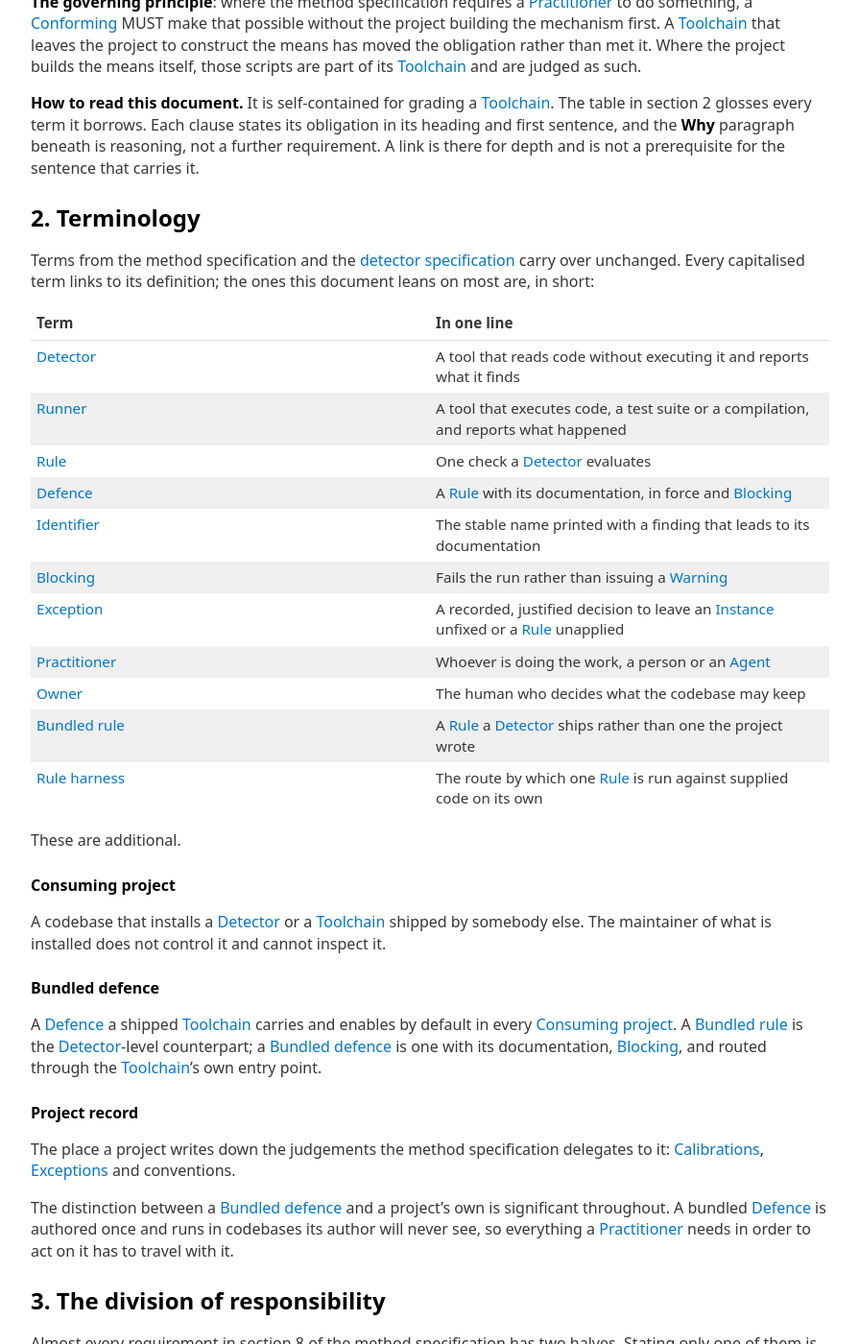
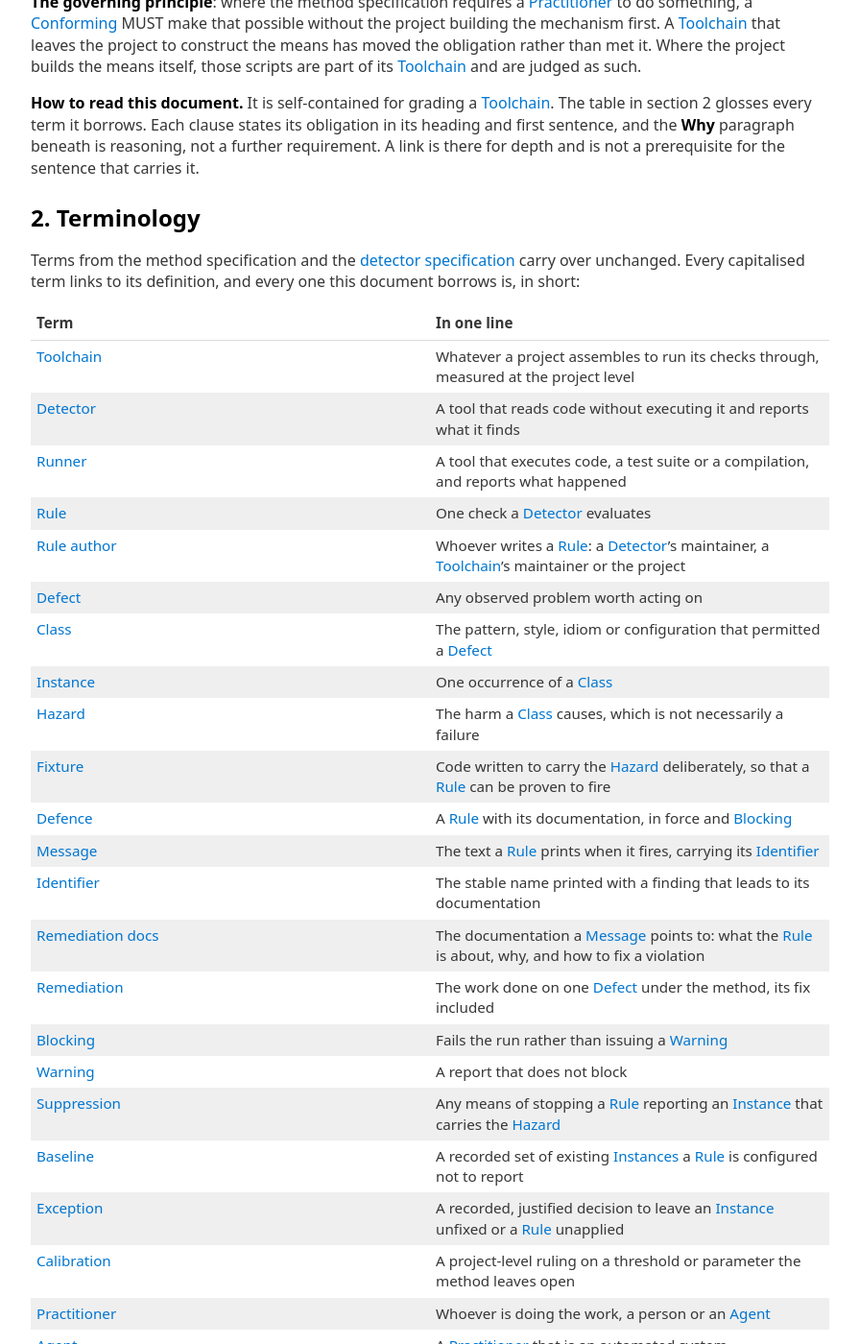
Before and after one commit to Defence-Before-Fix/defence-before-fix.github.io, a Jekyll site: the page built from TOOLING-SPEC.md, in a window 1280 px wide and 1400 px high, scrolled down 907 px. Shown: the whole window at 96% size, without its empty margins (192-1087 px from the left). Built offline with Jekyll 4.4.1, drawn with Linux system fonts in a browser that asks for light colours; our own code applies the rules of GitHub Pages for plain Markdown files; some of the changed text lies outside the part shown.

Commit message:
Toolchain 2, 4.2, 4.3, 9.1 and 9.2: the passages run 33 failed on, made clearer
Clarity, no obligation changed. Section 1 says the section 2 table glosses every term the
document borrows, and it glossed eleven of twenty-seven: it now glosses all of them,
Remediation and Remediation docs among them, each from its defining entry, and says that a
blocking rule with missing documentation is not yet a defence but is still reached by clauses
4.2, 5.1 and 8.1, after three readers set the Defence row against those clauses. Clause 4.2
says one identifier that does not resolve fails it, as clause 4.1's table already shows, and
names the acceptable forms of lookup, after two readers graded it as met in part. Clause 4.3's
heading names disabling as well as a defence of its own, as its body and the key's restatement
do, after four readers set heading against body. Clause 9.1 says the artefact grade counts what
the shipped toolchain supplies and grades the mechanism, not a consumer's content. Clause 9.2
keeps "The declaration is optional." and says the gap record binds a project that declares,
with a gap method clause 3.2 requires recorded either way.

The 4.3 heading's anchor changed, so the ten links to it are re-pointed: one in the
toolchain QUESTIONS.md, two in its KEY.md, one in CHANGELOG.md and six in the register pages.
Only the link target changed; no word of a question or a key answer did.

Co-Authored-By: Claude Opus 5.5 <noreply@anthropic.com>

```diff
--- a/TOOLING-SPEC.md
+++ b/TOOLING-SPEC.md
@@ -47,21 +47,41 @@ link is there for depth and is not a prerequisite for the sentence that carries
 ## 2. Terminology
 
 Terms from the method specification and the [detector specification](DETECTOR-SPEC.md) carry over unchanged. Every
-capitalised term links to its definition; the ones this document leans on most are, in short:
+capitalised term links to its definition, and every one this document borrows is, in short:
 
-| Term           | In one line                                                                         |
-| -------------- | ----------------------------------------------------------------------------------- |
-| [Detector]     | A tool that reads code without executing it and reports what it finds               |
-| [Runner]       | A tool that executes code, a test suite or a compilation, and reports what happened |
-| [Rule]         | One check a [Detector] evaluates                                                    |
-| [Defence]      | A [Rule] with its documentation, in force and [Blocking]                            |
-| [Identifier]   | The stable name printed with a finding that leads to its documentation              |
-| [Blocking]     | Fails the run rather than issuing a [Warning]                                       |
-| [Exception]    | A recorded, justified decision to leave an [Instance] unfixed or a [Rule] unapplied |
-| [Practitioner] | Whoever is doing the work, a person or an [Agent]                                   |
-| [Owner]        | The human who decides what the codebase may keep                                    |
-| [Bundled rule] | A [Rule] a [Detector] ships rather than one the project wrote                       |
-| [Rule harness] | The route by which one [Rule] is run against supplied code on its own               |
+| Term               | In one line                                                                                        |
+| ------------------ | -------------------------------------------------------------------------------------------------- |
+| [Toolchain]        | Whatever a project assembles to run its checks through, measured at the project level              |
+| [Detector]         | A tool that reads code without executing it and reports what it finds                              |
+| [Runner]           | A tool that executes code, a test suite or a compilation, and reports what happened                |
+| [Rule]             | One check a [Detector] evaluates                                                                   |
+| [Rule author]      | Whoever writes a [Rule]: a [Detector]'s maintainer, a [Toolchain]'s maintainer or the project      |
+| [Defect]           | Any observed problem worth acting on                                                               |
+| [Class]            | The pattern, style, idiom or configuration that permitted a [Defect]                               |
+| [Instance]         | One occurrence of a [Class]                                                                        |
+| [Hazard]           | The harm a [Class] causes, which is not necessarily a failure                                      |
+| [Fixture]          | Code written to carry the [Hazard] deliberately, so that a [Rule] can be proven to fire            |
+| [Defence]          | A [Rule] with its documentation, in force and [Blocking]                                           |
+| [Message]          | The text a [Rule] prints when it fires, carrying its [Identifier]                                  |
+| [Identifier]       | The stable name printed with a finding that leads to its documentation                             |
+| [Remediation docs] | The documentation a [Message] points to: what the [Rule] is about, why, and how to fix a violation |
+| [Remediation]      | The work done on one [Defect] under the method, its fix included                                   |
+| [Blocking]         | Fails the run rather than issuing a [Warning]                                                      |
+| [Warning]          | A report that does not block                                                                       |
+| [Suppression]      | Any means of stopping a [Rule] reporting an [Instance] that carries the [Hazard]                   |
+| [Baseline]         | A recorded set of existing [Instances] a [Rule] is configured not to report                        |
+| [Exception]        | A recorded, justified decision to leave an [Instance] unfixed or a [Rule] unapplied                |
+| [Calibration]      | A project-level ruling on a threshold or parameter the method leaves open                          |
+| [Practitioner]     | Whoever is doing the work, a person or an [Agent]                                                  |
+| [Agent]            | A [Practitioner] that is an automated system                                                       |
+| [Owner]            | The human who decides what the codebase may keep                                                   |
+| [Conform]          | To satisfy every mandatory requirement of what is claimed; satisfying most is not [Conformance]    |
+| [Bundled rule]     | A [Rule] a [Detector] ships rather than one the project wrote                                      |
+| [Rule harness]     | The route by which one [Rule] is run against supplied code on its own                              |
+
+A [Rule] the [Toolchain] runs as [Blocking] alongside its [Defences], but whose documentation
+is missing, is not yet a [Defence]. Clauses 4.2, 5.1 and 8.1 still reach it: its missing
+documentation is the failure clauses 4.2 and 8.1 exist to catch, not a reason they do not apply.
 
 These are additional.
 
@@ -156,9 +176,12 @@ clause 3.2. A gap recorded is not a gap closed.
 This clause widens the [detector specification](DETECTOR-SPEC.md)'s reach: that document resolves
 [Bundled rules] only, and this one covers every [Identifier] the project can see, the project's
 own [Rules] included. The [Toolchain] MUST resolve every [Identifier] its [Defences]
-print to [Remediation docs] on disk. The mechanism is keyed on the
+print to [Remediation docs] on disk. One [Identifier] that does not resolve fails this clause,
+however many others do. The mechanism is keyed on the
 [Identifier] exactly as printed, and it covers the project's own [Rules] and
-every [Bundled defence]. Those [Remediation docs] MUST ship
+every [Bundled defence]. A command, an index file, or a listing that gives each [Identifier] the
+path of its documentation are all acceptable forms, as clause 6.1 of the
+[detector specification](DETECTOR-SPEC.md) allows for a [Detector]. Those [Remediation docs] MUST ship
 with the project or with the [Toolchain], at a version tracked together. The
 [Toolchain] MUST also give that documentation a place to live, so that a
 [Rule author] adding a [Rule] knows where its documentation goes.
@@ -179,7 +202,7 @@ reader, which for an [Agent] means mechanically and on disk, and the project's o
 has a [Message] that names a pattern without leading anywhere, which method clause 3.6 says
 does not [Conform].
 
-### 4.3 The toolchain MUST forbid, through a defence of its own, every suppression route that bypasses the project record
+### 4.3 The toolchain MUST forbid every suppression route that bypasses the project record, by disabling it or by a defence of its own
 
 A [Conforming] [Toolchain] MUST disable every [Suppression]
 route that bypasses the [Project record], or MUST run a [Blocking]
@@ -416,7 +439,12 @@ As a project, it follows the method with its own assembled [Toolchain], like any
 project, and is graded against this document and section 7 of the method specification on that
 basis. As an artefact, what it ships is graded for its consumers: a [Detector] against
 [the detector specification](DETECTOR-SPEC.md), a [Toolchain] against this document as it stands
-when installed into a [Consuming project] with nothing else built around it. The two
+when installed into a [Consuming project] with nothing else built around it. That grade
+counts only what the shipped [Toolchain] itself supplies, never a script or configuration a
+[Consuming project] adds. Where a clause concerns content only a project can supply, such as the
+project's own [Rules] in the listing of section 5 or the decisions in its [Project record], the
+artefact is graded on the mechanism, the middle column of the section 3 table, and not on the
+content. The two
 verdicts MUST be graded and declared separately, and neither implies the other. Section 8 bears on
 the artefact grade only; clause 5.3 is its project-level counterpart.
 
@@ -441,7 +469,11 @@ a statement of where the project stands and is not a claim of [Conformance]. A m
 is by its nature one the [Toolchain] could not detect for itself, so the record is the only
 place its [Owner] and its consumers can learn of it.
 
-The declaration is optional. A [Toolchain] assembled before this document existed, or by a
+The declaration is optional. The gap record above is part of it: the duty to record a gap there
+binds a project or artefact that declares a version, and one that declares none makes no claim
+for a gap to qualify.
+A gap that method clause 3.2 requires to be recorded is still recorded where that clause says,
+with a declaration or without one. A [Toolchain] assembled before this document existed, or by a
 project that has never read it, MAY be graded [Conforming] on evidence by anyone who exercises
 the clauses above against it. A verdict on any [Toolchain], declared or not, rests on that
 exercise and not on the claim.
@@ -479,6 +511,7 @@ does not have to build them alone.
 [bundled defences]: #bundled-defence
 [bundled rule]: DETECTOR-SPEC.md#bundled-rule
 [bundled rules]: DETECTOR-SPEC.md#bundled-rule
+[calibration]: SPEC.md#calibration
 [calibrations]: SPEC.md#calibration
 [class]: SPEC.md#class
 [conform]: SPEC.md#conform
@@ -499,6 +532,7 @@ does not have to build them alone.
 [identifier]: SPEC.md#identifier
 [identifiers]: SPEC.md#identifier
 [instance]: SPEC.md#instance
+[instances]: SPEC.md#instance
 [message]: SPEC.md#message
 [owner]: SPEC.md#owner
 [practitioner]: SPEC.md#practitioner
```
Also changed, not shown: acceptance/toolchain/KEY.md (+2 -2 lines), acceptance/toolchain/QUESTIONS.md (+1 -1 lines), tools/php-qa-ci.md (+2 -2 lines), tools/ts-qa-ci.md (+3 -3 lines), CHANGELOG.md.
